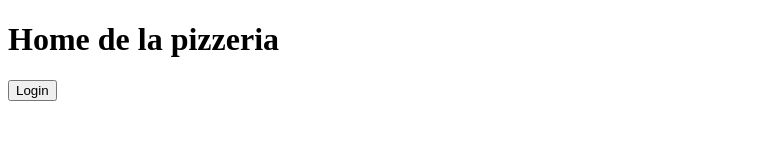
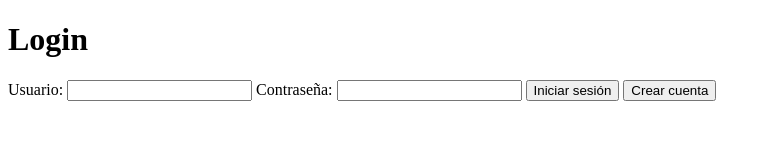
Before and after one commit to lechitiva/pizzeria-JR, a website: page vista/index.html in a window 1280 px wide. Shown: the whole page, without its empty margins (0-771 px from the left). Drawn offline with Linux system fonts and the light colour scheme.

Commit message:
Update index.html

```diff
--- a/vista/index.html
+++ b/vista/index.html
@@ -1,12 +1,24 @@
 <!DOCTYPE html>
-<html lang="en">
+<html lang="es">
 <head>
-    <meta charset="UTF-8">
-    <meta name="viewport" content="width=device-width, initial-scale=1.0">
-    <title>Home</title>
+  <meta charset="UTF-8">
+  <meta name="viewport" content="width=device-width, initial-scale=1.0">
+  <title>Login y Crear Cuenta</title>
+  <link rel="stylesheet" href="styles.css">
 </head>
 <body>
-    <h1>Home de la pizzeria</h1>
-    <button>Login</button>
+  <div class="container" id="loginForm">
+    <h1>Login</h1>
+    <form>
+      <label for="username">Usuario:</label>
+      <input type="text" id="username" name="username">
+      <label for="password">Contraseña:</label>
+      <input type="password" id="password" name="password">
+      <button type="button" onclick="login()">Iniciar sesión</button>
+      <button type="button" onclick="openCreateAccount()">Crear cuenta</button>
+    </form>
+  </div>
+
+  <script src="scripts.js"></script>
 </body>
 </html>
```
